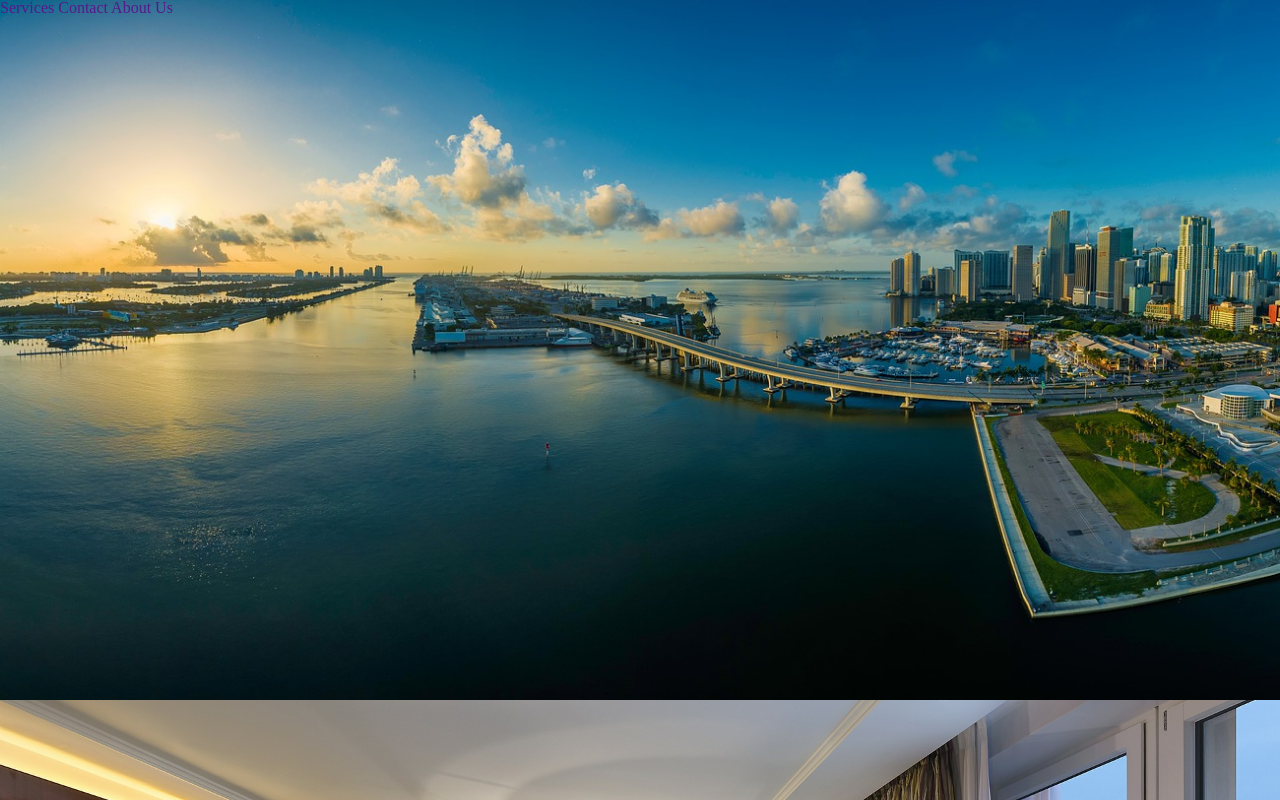
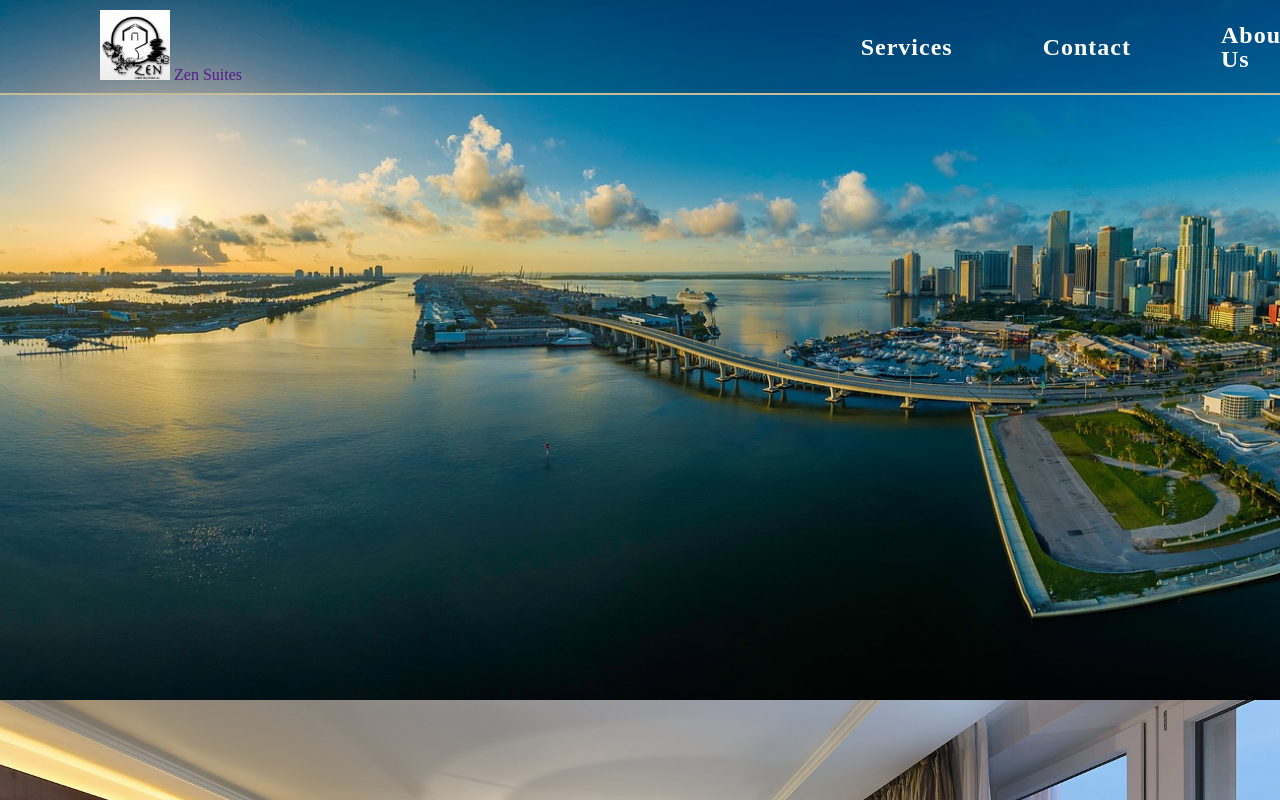
Before and after one commit to jonager/zen-suites, a website: page index.html in a window 1280 px wide. Shown: the top 800 px of the page. Drawn offline with Linux system fonts and the light colour scheme.

Commit message:
first iteration of header done

```diff
--- a/index.html
+++ b/index.html
@@ -9,7 +9,8 @@
 </head>
 <body>
     <header class="hero">
-        <div class="logo-container">
+        <div class="nav-cont">
+           <a class="logo" href=""><img style="width: 70px; height:70px;" src="img/zen-logo.jpg" alt="Company's logo"> <span>Zen Suites</span> </a>
             <nav class="main-nav">
                 <a href="">Services</a>
                 <a href="">Contact</a>
--- a/scss/style.scss
+++ b/scss/style.scss
@@ -9,17 +9,74 @@
     background-size: cover;
 }
 
+body{
+    display: grid;
+    grid-template-columns: 1fr;
+    grid-template-rows: auto;
+    grid-template-areas:
+        "hero"
+        "room"
+        "night";
+}
+
 .hero{
     background-image: url("../img/miami-day.jpg");
     @extend %background-img-common;
+    grid-area: hero;
+
+    .nav-cont{
+        display: grid;
+        grid-template-columns: 1fr 1fr 1fr;
+        grid-template-rows: auto;
+        grid-template-areas:
+            "logo . navi";
+
+        padding: 10px 100px;
+        border-bottom: 2px solid #C6BC98;
+        background-color: rgba(0,0,0,0.15);
+        position: fixed;
+        width: 100%;
+
+        .logo{
+            grid-area: logo;
+        }
+
+        .main-nav{
+            a{
+                display: inline-block;
+                margin-right: 90px;
+                text-decoration: none;
+                color: white;
+                font-weight: bold;
+                font-size: 1.5em;
+                letter-spacing: 1px;
+
+
+            }
+            a:hover{
+                color: black;
+                opacity: 0.7;
+            }
+            grid-area: navi;
+            justify-self: start;
+
+            display: flex;
+            align-items: center;
+            justify-content: space-between;
+        }
+    }
+
+
 }
 
 .room{
     background-image: url("../img/room.jpg");
     @extend %background-img-common;
+    grid-area: room;
 }
 
 .night{
     background-image: url("../img/miami-night.jpeg");
     @extend %background-img-common;
+    grid-area: night;
 }
```
Also changed, not shown: css/style.css, img/zen-logo.jpg (added).
